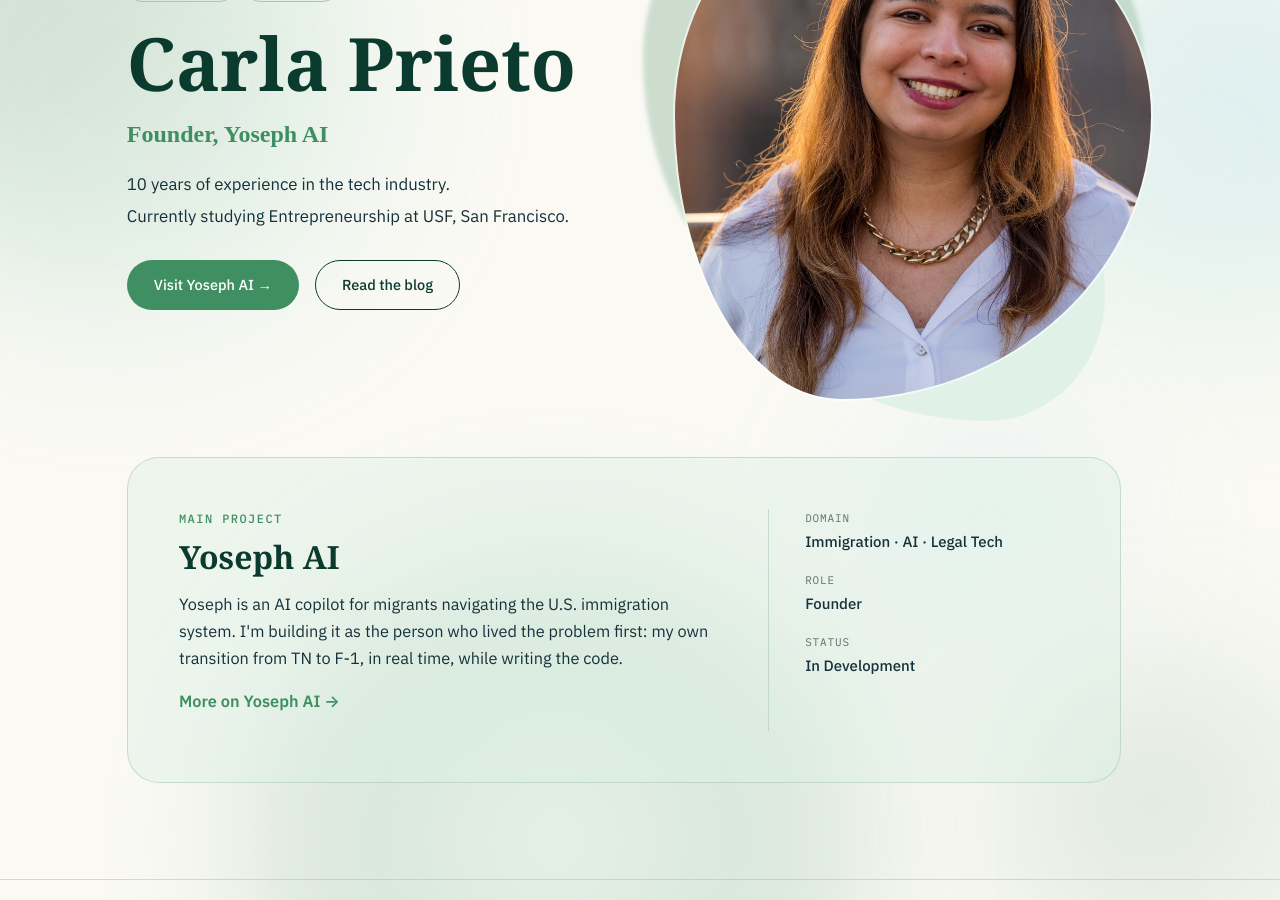
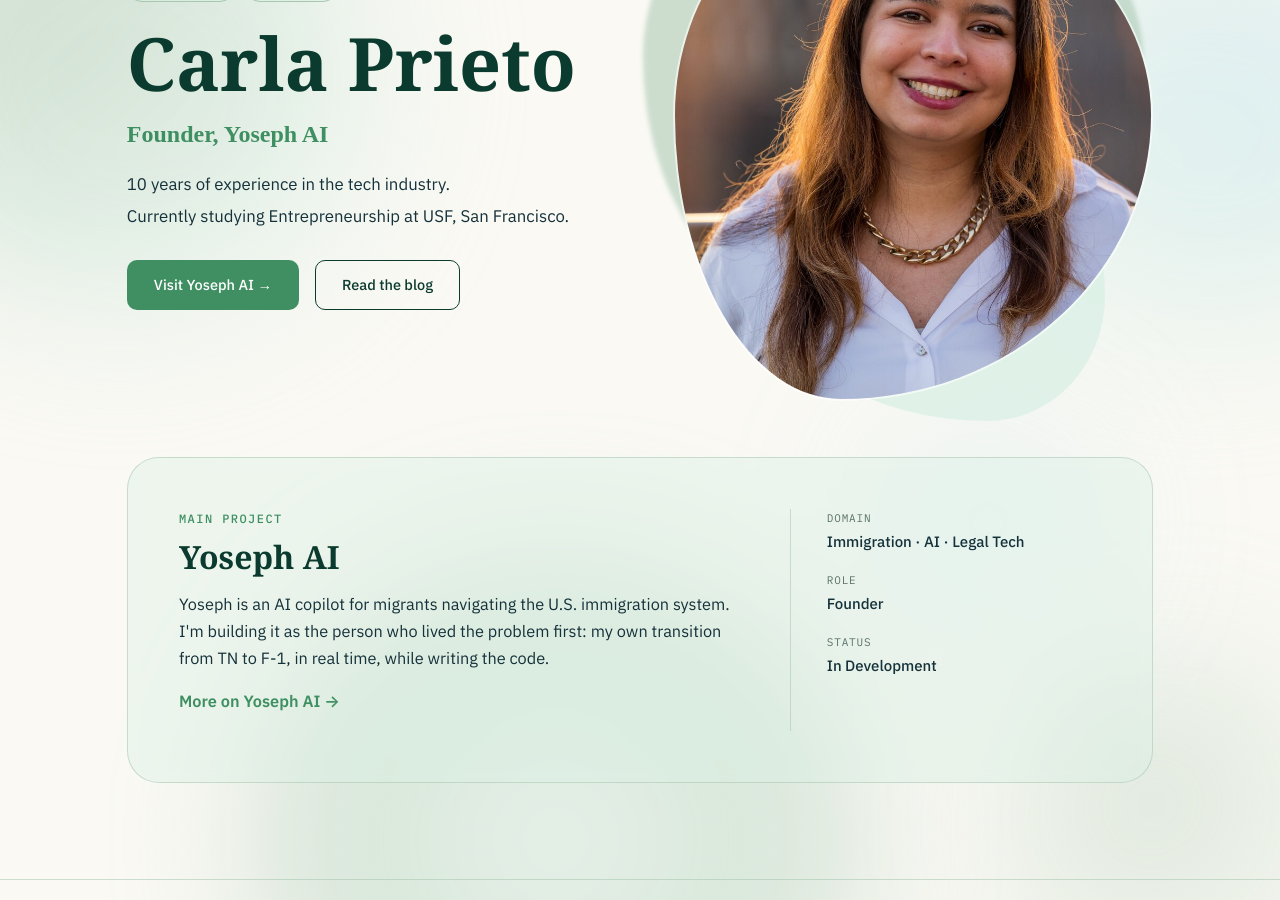
Before and after one commit to Carla08/carlaprieto-com, a Jekyll site: the page built from index.html, in a window 1280 px wide and 900 px high, scrolled down 285 px. Built offline with Jekyll 4.4.1, drawn with Linux system fonts in a browser that asks for light colours; some web fonts are replaced.

Commit message:
Refine hero flex scope and soften button corners to match editorial spec

```diff
--- a/assets/css/style.css
+++ b/assets/css/style.css
@@ -84,7 +84,7 @@
 /* ---------- Buttons ---------- */
 .btn{
   display:inline-flex; align-items:center; gap:8px;
-  padding:12px 26px; border-radius:999px;
+  padding:12px 26px; border-radius:10px;
   font-size:14.5px; font-weight:500; font-family:'IBM Plex Sans', sans-serif;
   border:1.5px solid transparent; transition:transform .15s ease, background .15s ease, color .15s ease;
 }
@@ -110,7 +110,7 @@
 .section-head h2{ font-size:clamp(2rem, 4vw, 2.7rem); }
 
 /* ---------- Hero (home) ---------- */
-.hero-section .wrap{
+.hero-section > .wrap:first-child{
   display:flex; gap:64px; align-items:center; flex-wrap:wrap-reverse;
 }
 .hero-text{ flex:1 1 420px; min-width:300px; }
```
